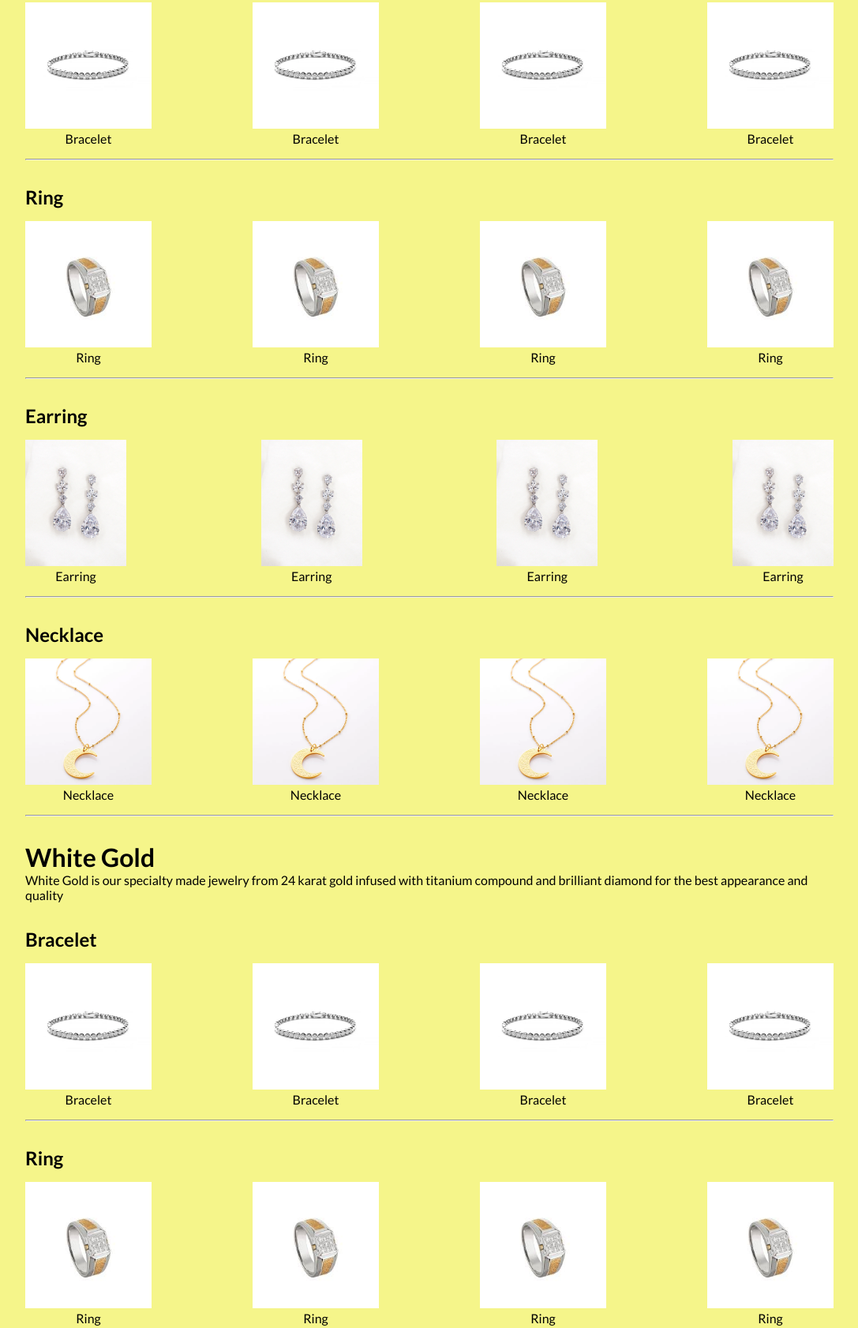
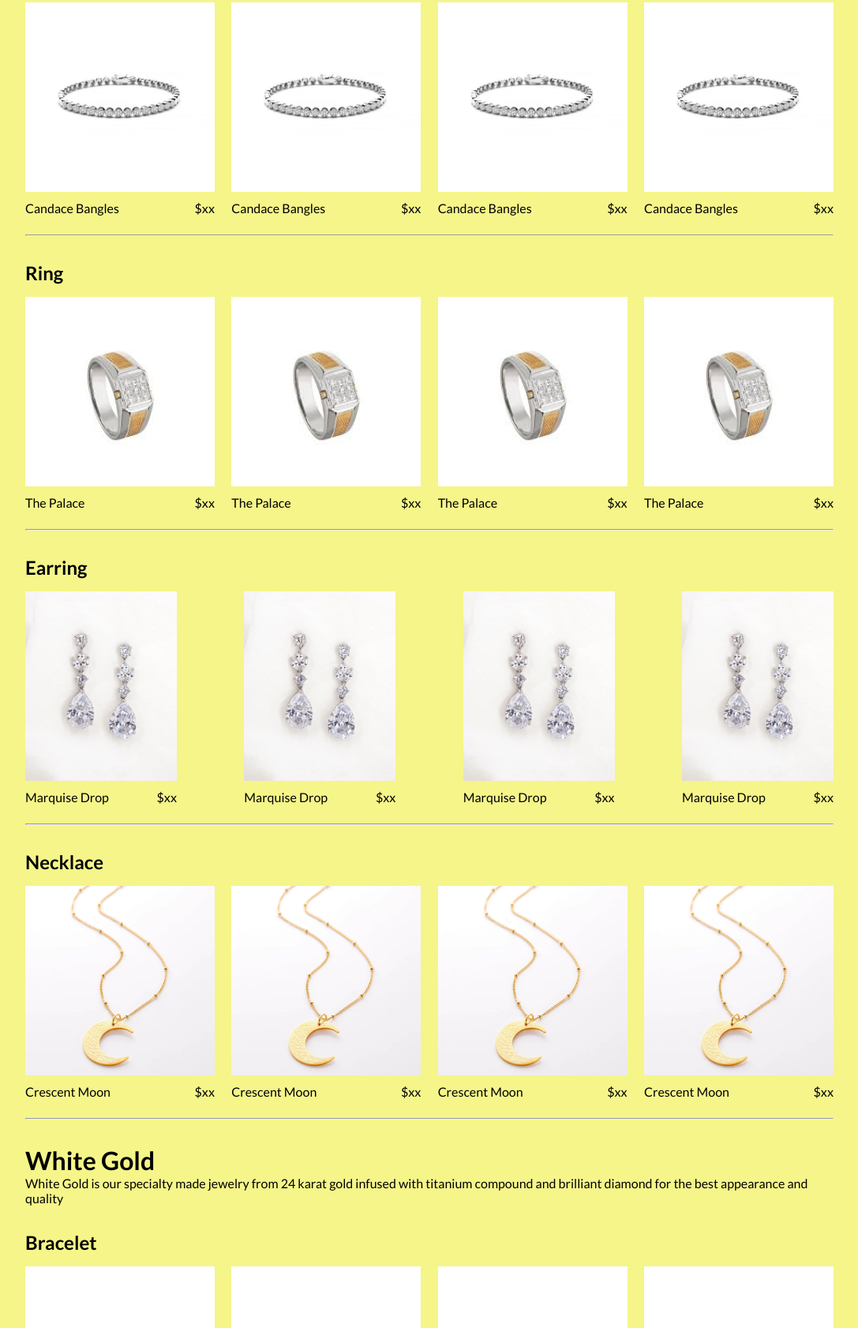
Before and after one commit to newdna/website-hci-lab, a website: page views/products.html in a window 1280 px wide. Shown: the part 307-1989 px from the top of the page at 79% size, without its empty margins (96-1183 px from the left). Drawn offline with Linux system fonts and the light colour scheme.

Commit message:
refactor: Update product information template

```diff
--- a/views/products.html
+++ b/views/products.html
@@ -50,19 +50,31 @@
                     <div class="drop-item">
                         <div class="item-img">
                             <img src="./../public/assets/bracelet1.webp" alt="">
-                            <p>Bracelet</p>
+                            <div class="tag">
+                                <p>Candace Bangles</p>
+                                <span>$xx</span>
+                            </div>
                         </div>
                         <div class="item-img">
                             <img src="./../public/assets/bracelet1.webp" alt="">
-                            <p>Bracelet</p>
+                            <div class="tag">
+                                <p>Candace Bangles</p>
+                                <span>$xx</span>
+                            </div>
                         </div>
                         <div class="item-img">
                             <img src="./../public/assets/bracelet1.webp" alt="">
-                            <p>Bracelet</p>
+                            <div class="tag">
+                                <p>Candace Bangles</p>
+                                <span>$xx</span>
+                            </div>
                         </div>
                         <div class="item-img">
                             <img src="./../public/assets/bracelet1.webp" alt="">
-                            <p>Bracelet</p>
+                            <div class="tag">
+                                <p>Candace Bangles</p>
+                                <span>$xx</span>
+                            </div>
                         </div>
                     </div>
                     <hr>
@@ -74,19 +86,31 @@
                     <div class="drop-item">
                         <div class="item-img">
                             <img src="./../public/assets/ring1.jpeg" alt="">
-                            <p>Ring</p>
+                            <div class="tag">
+                                <p>The Palace</p>
+                                <span>$xx</span>
+                            </div>
                         </div>
                         <div class="item-img">
                             <img src="./../public/assets/ring1.jpeg" alt="">
-                            <p>Ring</p>
+                            <div class="tag">
+                                <p>The Palace</p>
+                                <span>$xx</span>
+                            </div>
                         </div>
                         <div class="item-img">
                             <img src="./../public/assets/ring1.jpeg" alt="">
-                            <p>Ring</p>
+                            <div class="tag">
+                                <p>The Palace</p>
+                                <span>$xx</span>
+                            </div>
                         </div>
                         <div class="item-img">
                             <img src="./../public/assets/ring1.jpeg" alt="">
-                            <p>Ring</p>
+                            <div class="tag">
+                                <p>The Palace</p>
+                                <span>$xx</span>
+                            </div>
                         </div>
                     </div>
                     <hr>
@@ -98,19 +122,31 @@
                     <div class="drop-item">
                         <div class="item-img">
                             <img src="./../public/assets/earring1.webp" alt="">
-                            <p>Earring</p>
+                            <div class="tag">
+                                <p>Marquise Drop</p>
+                                <span>$xx</span>
+                            </div>
                         </div>
                         <div class="item-img">
                             <img src="./../public/assets/earring1.webp" alt="">
-                            <p>Earring</p>
+                            <div class="tag">
+                                <p>Marquise Drop</p>
+                                <span>$xx</span>
+                            </div>
                         </div>
                         <div class="item-img">
                             <img src="./../public/assets/earring1.webp" alt="">
-                            <p>Earring</p>
+                            <div class="tag">
+                                <p>Marquise Drop</p>
+                                <span>$xx</span>
+                            </div>
                         </div>
                         <div class="item-img">
                             <img src="./../public/assets/earring1.webp" alt="">
-                            <p>Earring</p>
+                            <div class="tag">
+                                <p>Marquise Drop</p>
+                                <span>$xx</span>
+                            </div>
                         </div>
                     </div>
                     <hr>
@@ -122,19 +158,31 @@
                     <div class="drop-item">
                         <div class="item-img">
                             <img src="./../public/assets/necklace1.webp" alt="">
-                            <p>Necklace</p>
+                            <div class="tag">
+                                <p>Crescent Moon</p>
+                                <span>$xx</span>
+                            </div>
                         </div>
                         <div class="item-img">
                             <img src="./../public/assets/necklace1.webp" alt="">
-                            <p>Necklace</p>
+                            <div class="tag">
+                                <p>Crescent Moon</p>
+                                <span>$xx</span>
+                            </div>
                         </div>
                         <div class="item-img">
                             <img src="./../public/assets/necklace1.webp" alt="">
-                            <p>Necklace</p>
+                            <div class="tag">
+                                <p>Crescent Moon</p>
+                                <span>$xx</span>
+                            </div>
                         </div>
                         <div class="item-img">
                             <img src="./../public/assets/necklace1.webp" alt="">
-                            <p>Necklace</p>
+                            <div class="tag">
+                                <p>Crescent Moon</p>
+                                <span>$xx</span>
+                            </div>
                         </div>
                     </div>
                     <hr>
@@ -153,19 +201,31 @@
                     <div class="drop-item">
                         <div class="item-img">
                             <img src="./../public/assets/bracelet1.webp" alt="">
-                            <p>Bracelet</p>
+                            <div class="tag">
+                                <p>Candace Bangles</p>
+                                <span>$xx</span>
+                            </div>
                         </div>
                         <div class="item-img">
                             <img src="./../public/assets/bracelet1.webp" alt="">
-                            <p>Bracelet</p>
+                            <div class="tag">
+                                <p>Candace Bangles</p>
+                                <span>$xx</span>
+                            </div>
                         </div>
                         <div class="item-img">
                             <img src="./../public/assets/bracelet1.webp" alt="">
-                            <p>Bracelet</p>
+                            <div class="tag">
+                                <p>Candace Bangles</p>
+                                <span>$xx</span>
+                            </div>
                         </div>
                         <div class="item-img">
                             <img src="./../public/assets/bracelet1.webp" alt="">
-                            <p>Bracelet</p>
+                            <div class="tag">
+                                <p>Candace Bangles</p>
+                                <span>$xx</span>
+                            </div>
                         </div>
                     </div>
                     <hr>
@@ -177,19 +237,31 @@
                     <div class="drop-item">
                         <div class="item-img">
                             <img src="./../public/assets/ring1.jpeg" alt="">
-                            <p>Ring</p>
+                            <div class="tag">
+                                <p>The Palace</p>
+                                <span>$xx</span>
+                            </div>
                         </div>
                         <div class="item-img">
                             <img src="./../public/assets/ring1.jpeg" alt="">
-                            <p>Ring</p>
+                            <div class="tag">
+                                <p>The Palace</p>
+                                <span>$xx</span>
+                            </div>
                         </div>
                         <div class="item-img">
                             <img src="./../public/assets/ring1.jpeg" alt="">
-                            <p>Ring</p>
+                            <div class="tag">
+                                <p>The Palace</p>
+                                <span>$xx</span>
+                            </div>
                         </div>
                         <div class="item-img">
                             <img src="./../public/assets/ring1.jpeg" alt="">
-                            <p>Ring</p>
+                            <div class="tag">
+                                <p>The Palace</p>
+                                <span>$xx</span>
+                            </div>
                         </div>
                     </div>
                     <hr>
@@ -201,19 +273,31 @@
                     <div class="drop-item">
                         <div class="item-img">
                             <img src="./../public/assets/earring1.webp" alt="">
-                            <p>Earring</p>
+                            <div class="tag">
+                                <p>Marquise Drop</p>
+                                <span>$xx</span>
+                            </div>
                         </div>
                         <div class="item-img">
                             <img src="./../public/assets/earring1.webp" alt="">
-                            <p>Earring</p>
+                            <div class="tag">
+                                <p>Marquise Drop</p>
+                                <span>$xx</span>
+                            </div>
                         </div>
                         <div class="item-img">
                             <img src="./../public/assets/earring1.webp" alt="">
-                            <p>Earring</p>
+                            <div class="tag">
+                                <p>Marquise Drop</p>
+                                <span>$xx</span>
+                            </div>
                         </div>
                         <div class="item-img">
                             <img src="./../public/assets/earring1.webp" alt="">
-                            <p>Earring</p>
+                            <div class="tag">
+                                <p>Marquise Drop</p>
+                                <span>$xx</span>
+                            </div>
                         </div>
                     </div>
                     <hr>
@@ -225,25 +309,37 @@
                     <div class="drop-item">
                         <div class="item-img">
                             <img src="./../public/assets/necklace1.webp" alt="">
-                            <p>Necklace</p>
+                            <div class="tag">
+                                <p>Crescent Moon</p>
+                                <span>$xx</span>
+                            </div>
                         </div>
                         <div class="item-img">
                             <img src="./../public/assets/necklace1.webp" alt="">
-                            <p>Necklace</p>
+                            <div class="tag">
+                                <p>Crescent Moon</p>
+                                <span>$xx</span>
+                            </div>
                         </div>
                         <div class="item-img">
                             <img src="./../public/assets/necklace1.webp" alt="">
-                            <p>Necklace</p>
+                            <div class="tag">
+                                <p>Crescent Moon</p>
+                                <span>$xx</span>
+                            </div>
                         </div>
                         <div class="item-img">
                             <img src="./../public/assets/necklace1.webp" alt="">
-                            <p>Necklace</p>
+                            <div class="tag">
+                                <p>Crescent Moon</p>
+                                <span>$xx</span>
+                            </div>
                         </div>
                     </div>
-                    <hr>
                 </div>
             </div>
         </div>
+        <br>
     </div>
     <footer>
         <p>Copyright © 2022 Golden Circle, Jakarta</p>
--- a/views/style/prod.css
+++ b/views/style/prod.css
@@ -22,11 +22,18 @@
 }
 
 .item-img > img {
-    height: 10rem;
+    height: 15rem;
 }
 
 .item-img > p{
     text-align: center;
+}
+
+.tag {
+    display: flex;
+    align-items: center;
+    justify-content: space-between;
+    margin: 0.5rem 0;
 }
 
 @media only screen and (max-width: 1200px) {
```
